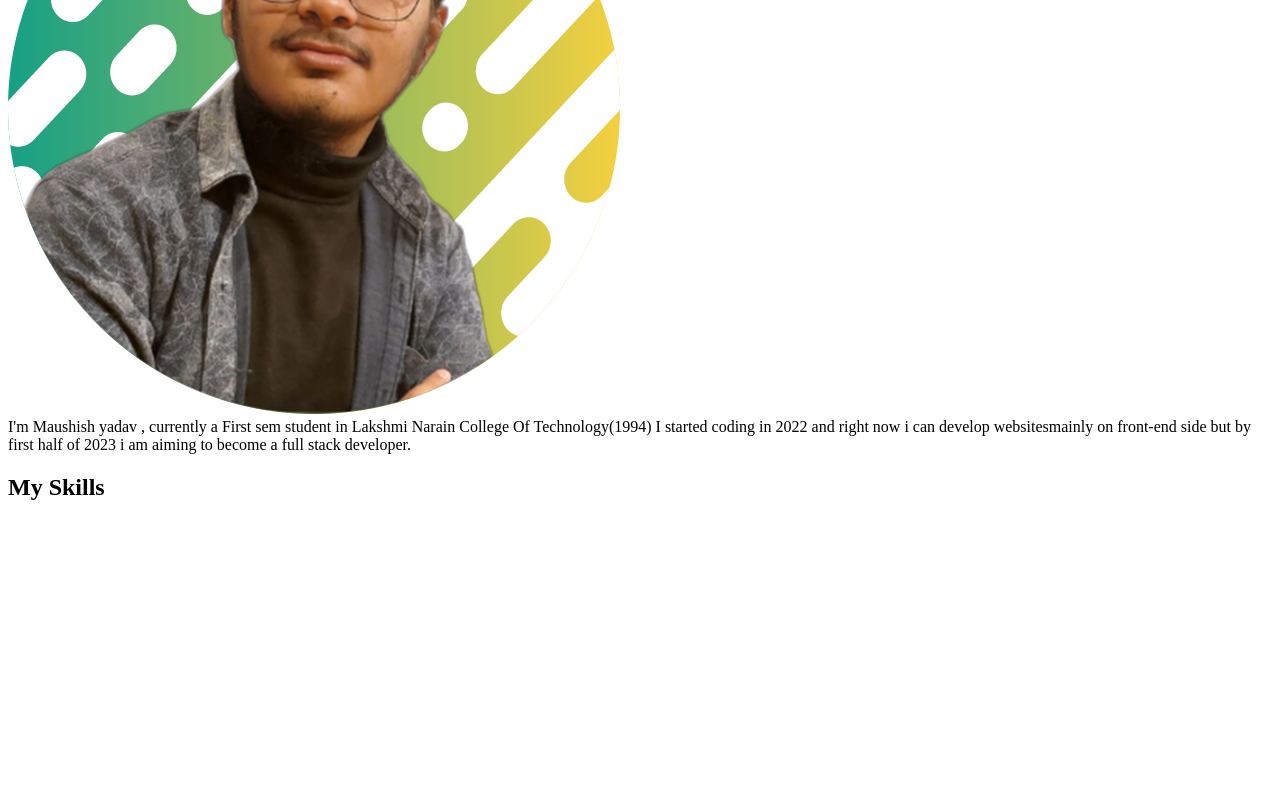
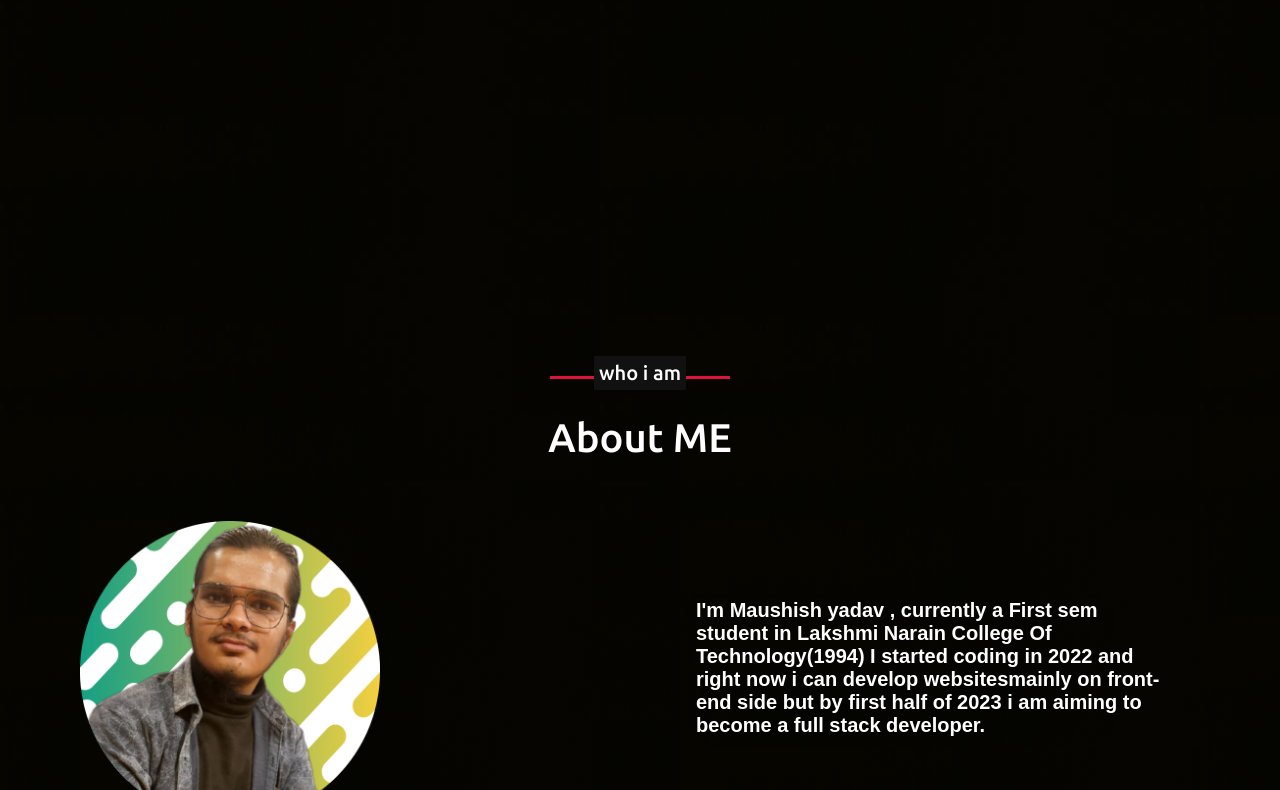
Before and after one commit to maushish/PORTFOLIO, a plain HTML site: page index.html in a window 1280 px wide. Shown: the part 485-1275 px from the top of the page. Before the commit the page ends 1006 px from the top, so only its background shows below. Drawn offline with nearby package versions, Linux system fonts and the light colour scheme; a web font is replaced by a local one.

Commit message:
Update index.html

```diff
--- a/index.html
+++ b/index.html
@@ -5,7 +5,7 @@
     <meta http-equiv="X-UA-Compatible" content="IE=edge">
     <meta name="viewport" content="width=device-width, initial-scale=1.0">
     <title>jswebsite</title>
-    <link rel="Stylesh" href="style.css">
+    <link rel="Stylesheet" href="style.css">
     <script src="https://cdnjs.cloudflare.com/ajax/libs/typed.js/2.0.12/typed.min.js"></script>
     <script src="https://kit.fontawesome.com/e04ca316cf.js" crossorigin="anonymous"></script>
     <script src="https://code.jquery.com/jquery-3.6.3.min.js" integrity="sha256-pvPw+upLPUjgMXY0G+8O0xUf+/Im1MZjXxxgOcBQBXU=" crossorigin="anonymous"></script>
```
